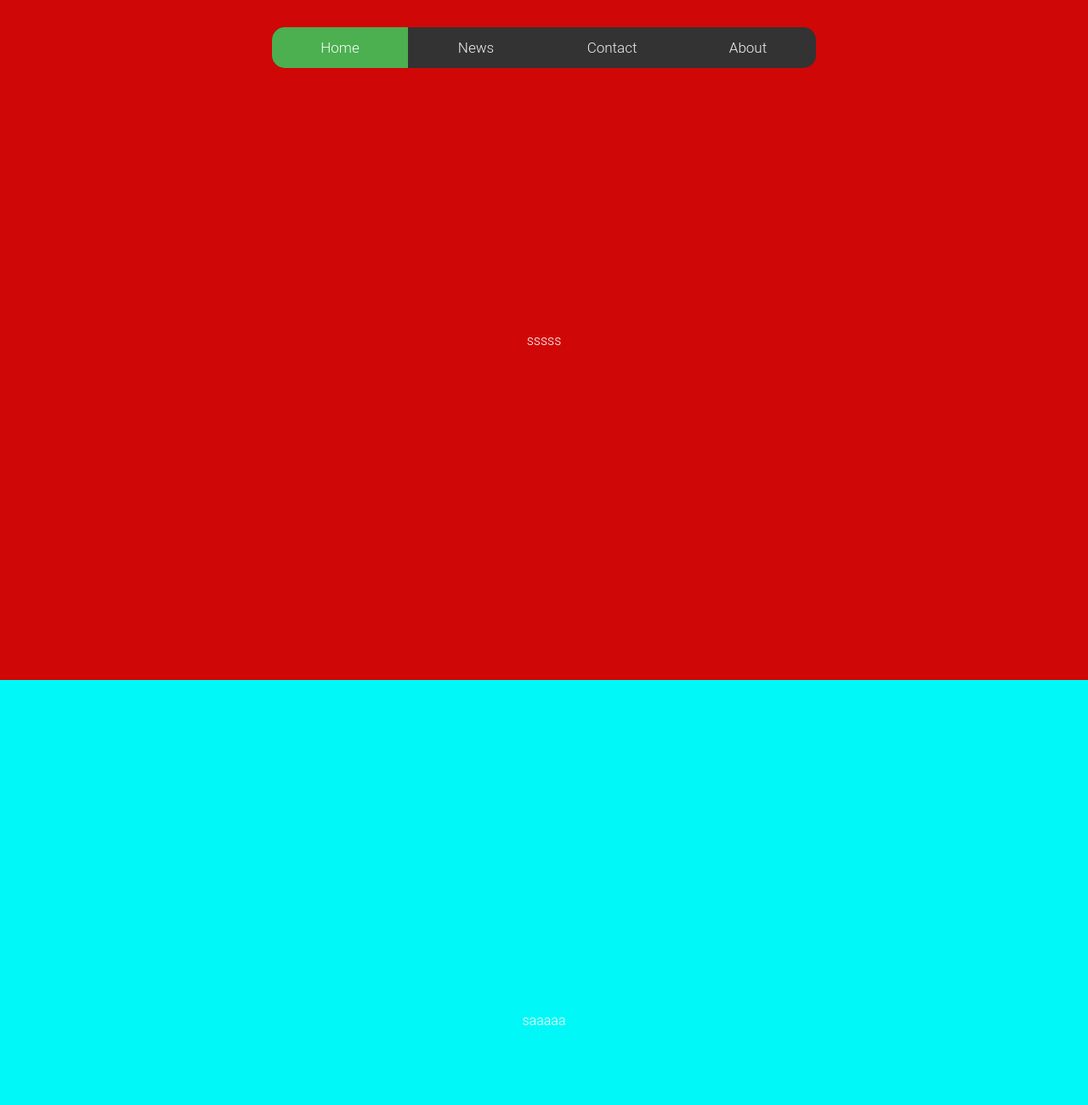
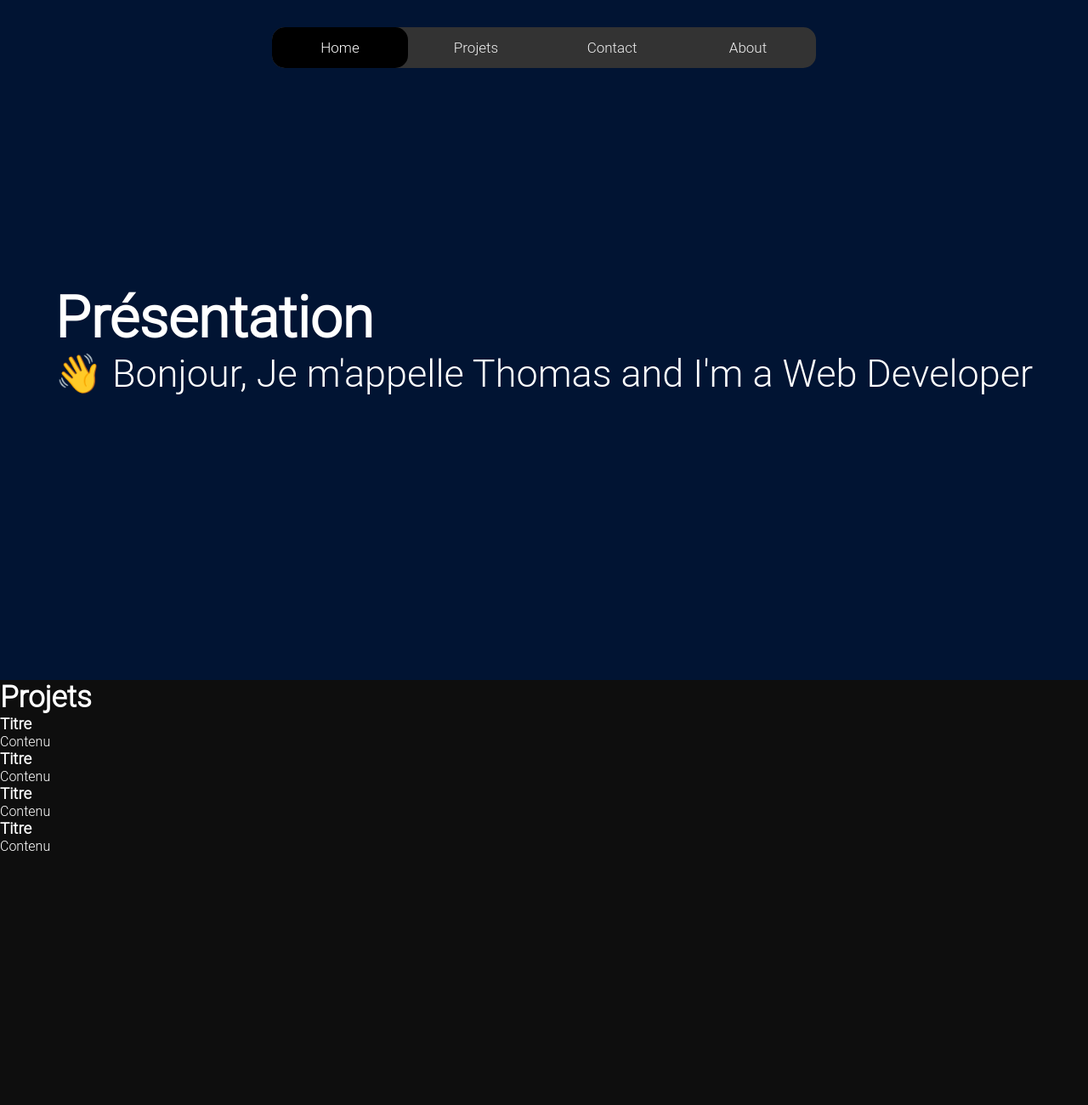
Before and after one commit to ThomasDlv/portfolio-, a plain HTML site: page index.html in a window 1280 px wide. Shown: the top 1300 px of the page at 85% size. Drawn offline with Linux system fonts and the light colour scheme.

Commit message:
background en cours

```diff
--- a/assets/css/navbar.css
+++ b/assets/css/navbar.css
@@ -19,6 +19,7 @@
 .navbar a {
     display: flex;
     justify-content: center;
+    border-radius: 15px;
     width: 100%;
     color: #f2f2f2;
     padding: 14px 20px;
@@ -32,14 +33,10 @@
 }
 
 .navbar a.active {
-    background-color: #4CAF50;
+    background-color: black;
     color: white;
 }
 
-.scroll-page{
-    display: flex;
-    flex-direction: column;
-    justify-content: center;
-    align-items: center;
+.scroll-page {
     height: 100vh;
 }
--- a/assets/css/style.css
+++ b/assets/css/style.css
@@ -19,22 +19,32 @@ a {
     color: white;
 }
 
-.sections {
+#container-s1 {
     display: flex;
-    flex-direction: column;
     justify-content: center;
     align-items: center;
-    height: 100vh;
+    font-size: 45px;
+    background-color: #011433;
 }
 
-#s1 {
-    background-color: #d00707;
+
+#container-s2 {
+
 }
 
-#s2 {
-    background-color: #00f8f8;
+#container-s1 #container-s2 {
+    background: rgb(2,0,36);
+    background: linear-gradient(180deg, rgba(2,0,36,1) 0%, rgba(1,20,51,1) 35%, rgba(0,212,255,1) 100%);
+    background-size: cover;
+    background-position: center;
+    background-repeat: no-repeat;
 }
 
-#s3 {
+#container-s2 h2{
+    font-size: 35px;
+}
+
+
+#container-s3 {
     background-color: #7803c5;
 }
--- a/index.html
+++ b/index.html
@@ -16,25 +16,51 @@
     <link href="https://fonts.googleapis.com/css2?family=Roboto:ital,wght@0,100;0,300;0,400;0,500;0,700;0,900;1,100;1,300;1,400;1,500;1,700;1,900&display=swap"
           rel="stylesheet">
 
-    <title>Sneakers</title>
+    <title>Portfolio</title>
 </head>
 <body>
     <nav id="nav">
         <div class="navbar">
-        <a class="active" href="#s1">Home</a>
-        <a class="" href="#s2">News</a>
-        <a class="" href="#s3">Contact</a>
-        <a class="" href="#about">About</a>
+            <a class="active" href="#container-s1">Home</a>
+            <a class="" href="#container-s2">Projets</a>
+            <a class="" href="#container-s3">Contact</a>
+            <a class="" href="#s4">About</a>
         </div>
     </nav>
-<section id="s1" class="scroll-page">
-    sssss
+    <section id="container-s1" class="scroll-page">
+        <div class="">
+            <h1>Présentation</h1>
+            <p>👋 Bonjour, Je m'appelle <span class="name">Thomas</span> and I'm a <span class="job">Web Developer</span></p>
+        </div>
     </section>
-<section id="s2" class="scroll-page">
-    saaaaa
+    <section id="container-s2" class="scroll-page">
+        <div>
+            <h2>Projets</h2>
+            <div>
+                <div>
+                    <h3>Titre</h3>
+                    <p>Contenu</p>
+                </div>
+                <div>
+                    <h3>Titre</h3>
+                    <p>Contenu</p>
+                </div>
+                <div>
+                    <h3>Titre</h3>
+                    <p>Contenu</p>
+                </div>
+                <div>
+                    <h3>Titre</h3>
+                    <p>Contenu</p>
+                </div>
+            </div>
+        </div>
     </section>
-<section id="s3" class="scroll-page">
-    sdsffvs
+    <section id="container-s3" class="scroll-page">
+        <p>🎬</p>
+    </section>
+    <section id="s4" class="scroll-page">
+        <p>⚙️</p>
     </section>
 </body>
 </html>
```
Also changed, not shown: assets/img/campus.webp (deleted). Lines whose indentation alone changed are shown as unchanged.
